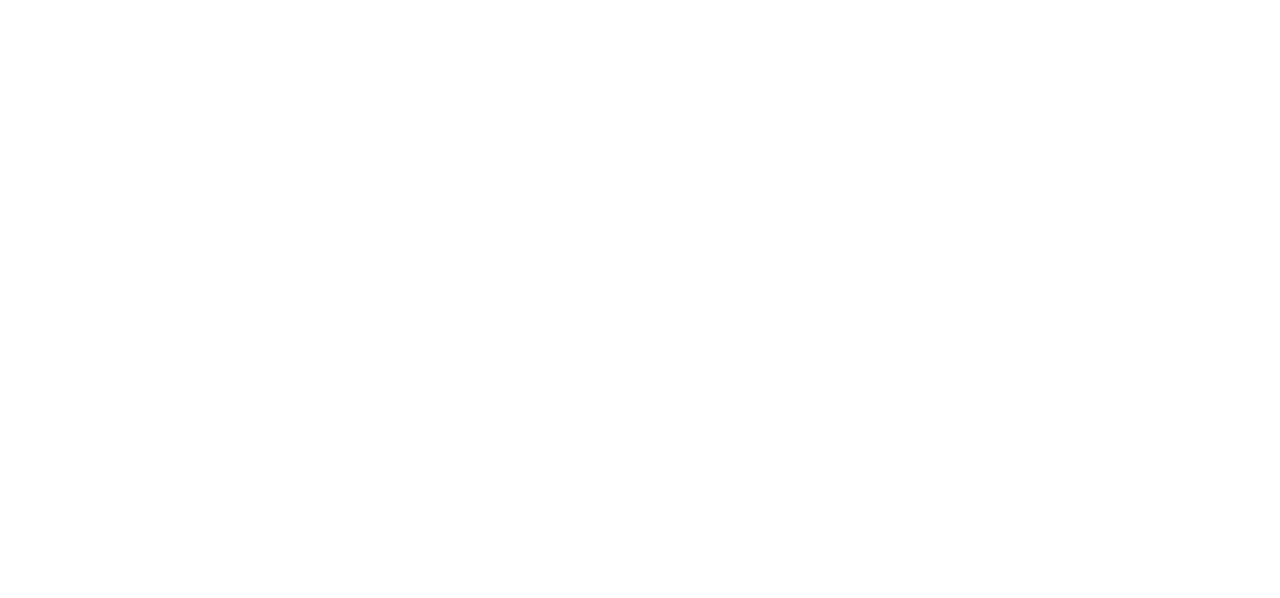
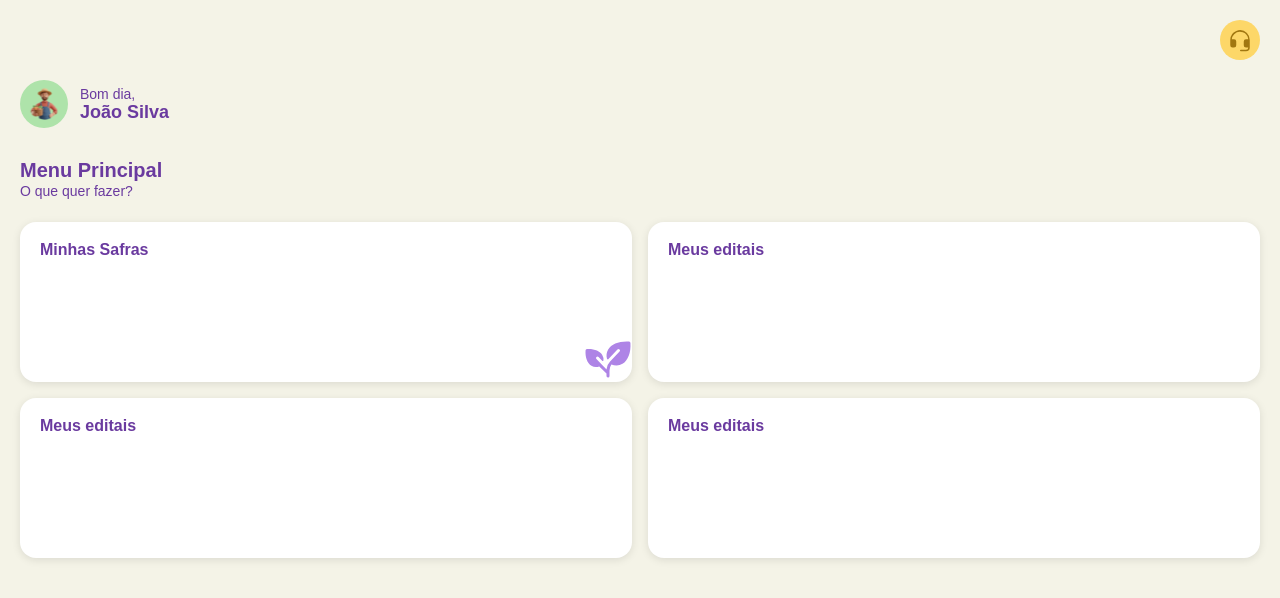
Before and after one commit to devs-de-impacto-grupo-5/projeto, a React (Create React App) app in the folder frontend/: page /menu-produtor in a window 1280 px wide. Before the commit this address had no page. Shown: the top 598 px of the page. Built offline with nearby package versions, Linux system fonts and the light colour scheme.

Commit message:
feat: add produtor menu page

```diff
--- /dev/null
+++ b/frontend/src/components/MenuCard/index.js
@@ -0,0 +1,16 @@
+import { Container, Title, IconWrapper } from './style';
+
+const MenuCard = ({ title, icon: Icon, iconColor, onClick }) => {
+  return (
+    <Container onClick={onClick}>
+      <Title>{title}</Title>
+      {Icon && (
+        <IconWrapper color={iconColor}>
+          <Icon size={48} />
+        </IconWrapper>
+      )}
+    </Container>
+  );
+};
+
+export default MenuCard;
--- /dev/null
+++ b/frontend/src/components/MenuCard/style.js
@@ -0,0 +1,37 @@
+import styled from 'styled-components';
+import { darkPurple } from '../../constants/colors';
+
+export const Container = styled.div`
+  position: relative;
+  display: flex;
+  flex-direction: column;
+  justify-content: flex-start;
+  padding: 20px;
+  background-color: white;
+  border-radius: 16px;
+  box-shadow: 0 2px 8px rgba(0, 0, 0, 0.1);
+  cursor: pointer;
+  transition: transform 0.2s;
+  min-height: 120px;
+
+  &:hover {
+    transform: translateY(-2px);
+  }
+`;
+
+export const Title = styled.h3`
+  font-size: 16px;
+  font-weight: 600;
+  color: ${darkPurple};
+  margin: 0;
+`;
+
+export const IconWrapper = styled.div`
+  position: absolute;
+  bottom: 0px;
+  right: 0px;
+  display: flex;
+  align-items: center;
+  justify-content: center;
+  color: ${props => props.color || darkPurple};
+`;
--- a/frontend/src/pages/Documentos/index.js
+++ b/frontend/src/pages/Documentos/index.js
@@ -13,7 +13,7 @@ const Documentos = () => {
       <Container>
         <Title>Verificação de documentos</Title>
         <Description>
-          Para que você apareça nas oportunidades, precisamos confirmar alguns dados. E rapidinho!
+          Para que você apareça nas oportunidades, precisamos confirmar alguns dados. É rapidinho!
         </Description>
         <EnviarDocumento
           type="enviado"
--- /dev/null
+++ b/frontend/src/pages/MenuProdutor/index.js
@@ -0,0 +1,65 @@
+import { PiHeadsetFill } from 'react-icons/pi';
+import { PiPlantFill } from 'react-icons/pi';
+import MenuCard from '../../components/MenuCard';
+import { ReactComponent as ProdutorIcon } from '../../assets/svgs/produtor.svg';
+import {
+  Container,
+  Header,
+  HelpButton,
+  UserSection,
+  Avatar,
+  UserInfo,
+  Greeting,
+  UserName,
+  MenuTitle,
+  MenuSubtitle,
+  CardsGrid
+} from './style';
+
+const MenuProdutor = () => {
+  return (
+    <Container>
+      <Header>
+        <HelpButton onClick={() => console.log('Help')}>
+          <PiHeadsetFill size={24} />
+        </HelpButton>
+      </Header>
+
+      <UserSection>
+        <Avatar>
+          <ProdutorIcon width={32} height={32} />
+        </Avatar>
+        <UserInfo>
+          <Greeting>Bom dia,</Greeting>
+          <UserName>João Silva</UserName>
+        </UserInfo>
+      </UserSection>
+
+      <MenuTitle>Menu Principal</MenuTitle>
+      <MenuSubtitle>O que quer fazer?</MenuSubtitle>
+
+      <CardsGrid>
+        <MenuCard
+          title="Minhas Safras"
+          icon={PiPlantFill}
+          iconColor="#AE84E6"
+          onClick={() => console.log('Minhas Safras')}
+        />
+        <MenuCard
+          title="Meus editais"
+          onClick={() => console.log('Meus editais')}
+        />
+        <MenuCard
+          title="Meus editais"
+          onClick={() => console.log('Meus editais')}
+        />
+        <MenuCard
+          title="Meus editais"
+          onClick={() => console.log('Meus editais')}
+        />
+      </CardsGrid>
+    </Container>
+  );
+};
+
+export default MenuProdutor;
--- /dev/null
+++ b/frontend/src/pages/MenuProdutor/style.js
@@ -0,0 +1,90 @@
+import styled from 'styled-components';
+import { neutral, darkPurple, lightYellow, darkYellow, lightGreen } from '../../constants/colors';
+
+export const Container = styled.div`
+  padding: 20px;
+  background-color: ${neutral};
+  min-height: 100vh;
+  position: relative;
+`;
+
+export const Header = styled.div`
+  display: flex;
+  justify-content: flex-end;
+  margin-bottom: 20px;
+`;
+
+export const HelpButton = styled.button`
+  display: flex;
+  align-items: center;
+  justify-content: center;
+  width: 40px;
+  height: 40px;
+  border-radius: 50%;
+  background-color: ${lightYellow};
+  border: none;
+  color: ${darkYellow};
+  cursor: pointer;
+
+  &:hover {
+    opacity: 0.9;
+  }
+`;
+
+export const UserSection = styled.div`
+  display: flex;
+  align-items: center;
+  gap: 12px;
+  margin-bottom: 32px;
+`;
+
+export const Avatar = styled.div`
+  display: flex;
+  align-items: center;
+  justify-content: center;
+  width: 48px;
+  height: 48px;
+  border-radius: 50%;
+  background-color: ${lightGreen};
+  flex-shrink: 0;
+`;
+
+export const UserInfo = styled.div`
+  display: flex;
+  flex-direction: column;
+  gap: 2px;
+`;
+
+export const Greeting = styled.p`
+  font-size: 14px;
+  font-weight: 400;
+  color: ${darkPurple};
+  margin: 0;
+`;
+
+export const UserName = styled.h2`
+  font-size: 18px;
+  font-weight: 700;
+  color: ${darkPurple};
+  margin: 0;
+`;
+
+export const MenuTitle = styled.h1`
+  font-size: 20px;
+  font-weight: 700;
+  color: ${darkPurple};
+  margin: 0 0 4px 0;
+`;
+
+export const MenuSubtitle = styled.p`
+  font-size: 14px;
+  font-weight: 400;
+  color: ${darkPurple};
+  margin: 0 0 24px 0;
+`;
+
+export const CardsGrid = styled.div`
+  display: grid;
+  grid-template-columns: repeat(2, 1fr);
+  gap: 16px;
+`;
--- a/frontend/src/routes/index.js
+++ b/frontend/src/routes/index.js
@@ -2,6 +2,7 @@ import { BrowserRouter as Router, Routes, Route } from 'react-router-dom';
 import Home from '../pages/Home';
 import Login from '../pages/Login';
 import Documentos from '../pages/Documentos';
+import MenuProdutor from '../pages/MenuProdutor';
 
 const AppRoutes = () => {
   return (
@@ -10,6 +11,7 @@ const AppRoutes = () => {
         <Route path="/" element={<Home />} />
         <Route path="/login" element={<Login />} />
         <Route path="/documentos-produtor" element={<Documentos />} />
+        <Route path="/menu-produtor" element={<MenuProdutor />} />
       </Routes>
     </Router>
   );
```
